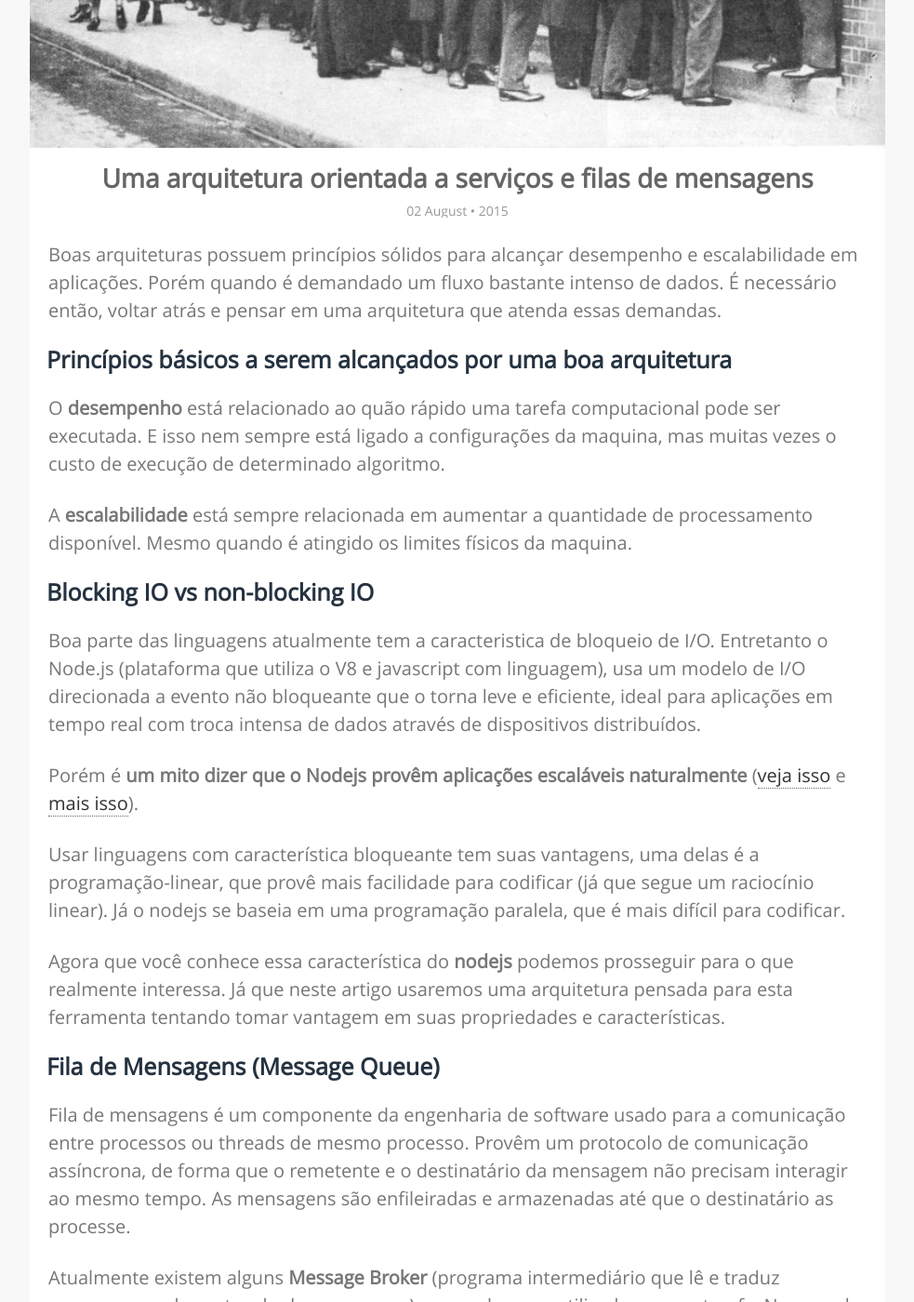
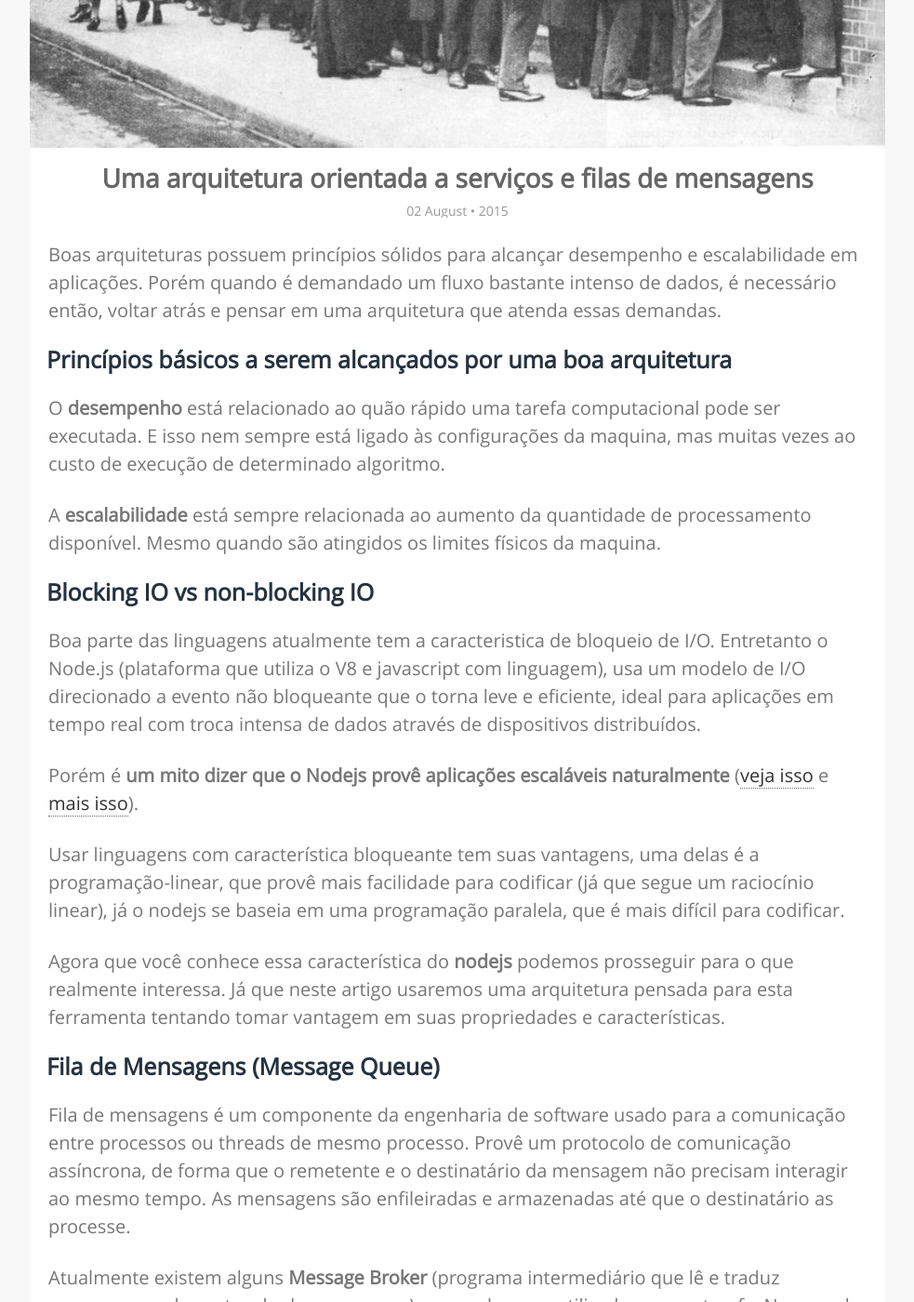
Before and after one commit to raphamorim/raphamorim.github.com, a Jekyll site: the page built from _posts/2015-08-2-redesenhando-sua-arquitetura-com-queues-workers-services.md, in a window 1280 px wide and 1400 px high, scrolled down 534 px. Shown: the whole window at 93% size, without its empty margins (148-1131 px from the left). Built offline with Jekyll 4.4.1, drawn with Linux system fonts in a browser that asks for light colours; comment, search, counter and statistics services are not loaded; some of the changed text lies outside the part shown.

Commit message:
correcoes ortograficas

```diff
--- a/_posts/2015-08-2-redesenhando-sua-arquitetura-com-queues-workers-services.md
+++ b/_posts/2015-08-2-redesenhando-sua-arquitetura-com-queues-workers-services.md
@@ -7,29 +7,29 @@ language: 'pt-br'
 image: 'assets/images/posts/filas.jpg'
 ---
 
-Boas arquiteturas possuem princípios sólidos para alcançar desempenho e escalabilidade em aplicações. Porém quando é demandado um fluxo bastante intenso de dados. É necessário então, voltar atrás e pensar em uma arquitetura que atenda essas demandas.
+Boas arquiteturas possuem princípios sólidos para alcançar desempenho e escalabilidade em aplicações. Porém quando é demandado um fluxo bastante intenso de dados, é necessário então, voltar atrás e pensar em uma arquitetura que atenda essas demandas.
 
 <!-- more -->
 
 ## Princípios básicos a serem alcançados por uma boa arquitetura
 
-O **desempenho** está relacionado ao quão rápido uma tarefa computacional pode ser executada. E isso nem sempre está ligado a configurações da maquina, mas muitas vezes o custo de execução de determinado algoritmo.
+O **desempenho** está relacionado ao quão rápido uma tarefa computacional pode ser executada. E isso nem sempre está ligado às configurações da maquina, mas muitas vezes ao custo de execução de determinado algoritmo.
 
-A **escalabilidade** está sempre relacionada em aumentar a quantidade de processamento disponível. Mesmo quando é atingido os limites físicos da maquina.
+A **escalabilidade** está sempre relacionada ao aumento da quantidade de processamento disponível. Mesmo quando são atingidos os limites físicos da maquina.
 
 ## Blocking IO vs non-blocking IO
 
-Boa parte das linguagens atualmente tem a caracteristica de bloqueio de I/O. Entretanto o Node.js (plataforma que utiliza o V8 e javascript com linguagem), usa um modelo de I/O direcionada a evento não bloqueante que o torna leve e eficiente, ideal para aplicações em tempo real com troca intensa de dados através de dispositivos distribuídos.
+Boa parte das linguagens atualmente tem a caracteristica de bloqueio de I/O. Entretanto o Node.js (plataforma que utiliza o V8 e javascript com linguagem), usa um modelo de I/O direcionado a evento não bloqueante que o torna leve e eficiente, ideal para aplicações em tempo real com troca intensa de dados através de dispositivos distribuídos.
 
-Porém é **um mito dizer que o Nodejs provêm aplicações escaláveis naturalmente** ([veja isso](https://speakerdeck.com/felixge/the-nodejs-scalability-myth) e [mais isso](http://www.quora.com/Is-Node-js-scalable)).
+Porém é **um mito dizer que o Nodejs provê aplicações escaláveis naturalmente** ([veja isso](https://speakerdeck.com/felixge/the-nodejs-scalability-myth) e [mais isso](http://www.quora.com/Is-Node-js-scalable)).
 
-Usar linguagens com característica bloqueante tem suas vantagens, uma delas é a programação-linear, que provê mais facilidade para codificar (já que segue um raciocínio linear). Já o nodejs se baseia em uma programação paralela, que é mais difícil para codificar.
+Usar linguagens com característica bloqueante tem suas vantagens, uma delas é a programação-linear, que provê mais facilidade para codificar (já que segue um raciocínio linear), já o nodejs se baseia em uma programação paralela, que é mais difícil para codificar.
 
 Agora que você conhece essa característica do **nodejs** podemos prosseguir para o que realmente interessa. Já que neste artigo usaremos uma arquitetura pensada para esta ferramenta tentando tomar vantagem em suas propriedades e características.
 
 ## Fila de Mensagens (Message Queue)
 
-Fila de mensagens é um componente da engenharia de software usado para a comunicação entre processos ou threads de mesmo processo. Provêm um protocolo de comunicação assíncrona, de forma que o remetente e o destinatário da mensagem não precisam interagir ao mesmo tempo. As mensagens são enfileiradas e armazenadas até que o destinatário as processe.
+Fila de mensagens é um componente da engenharia de software usado para a comunicação entre processos ou threads de mesmo processo. Provê um protocolo de comunicação assíncrona, de forma que o remetente e o destinatário da mensagem não precisam interagir ao mesmo tempo. As mensagens são enfileiradas e armazenadas até que o destinatário as processe.
 
 Atualmente existem alguns **Message Broker** (programa intermediário que lê e traduz mensagens pelo protocolo de mensagens) que podem ser utilizados para a tarefa. No caso do Nodejs, você precisará de um cliente para integrar com este tipo de programa (no meu trabalho, nós desenvolvemos um próprio. Existem inúmeras opções para realizar tal tarefa).
 
```
Also changed, not shown: other parts of _posts/2015-08-2-redesenhando-sua-arquitetura-com-queues-workers-services.md (+1 -1 lines), 2 other files.
